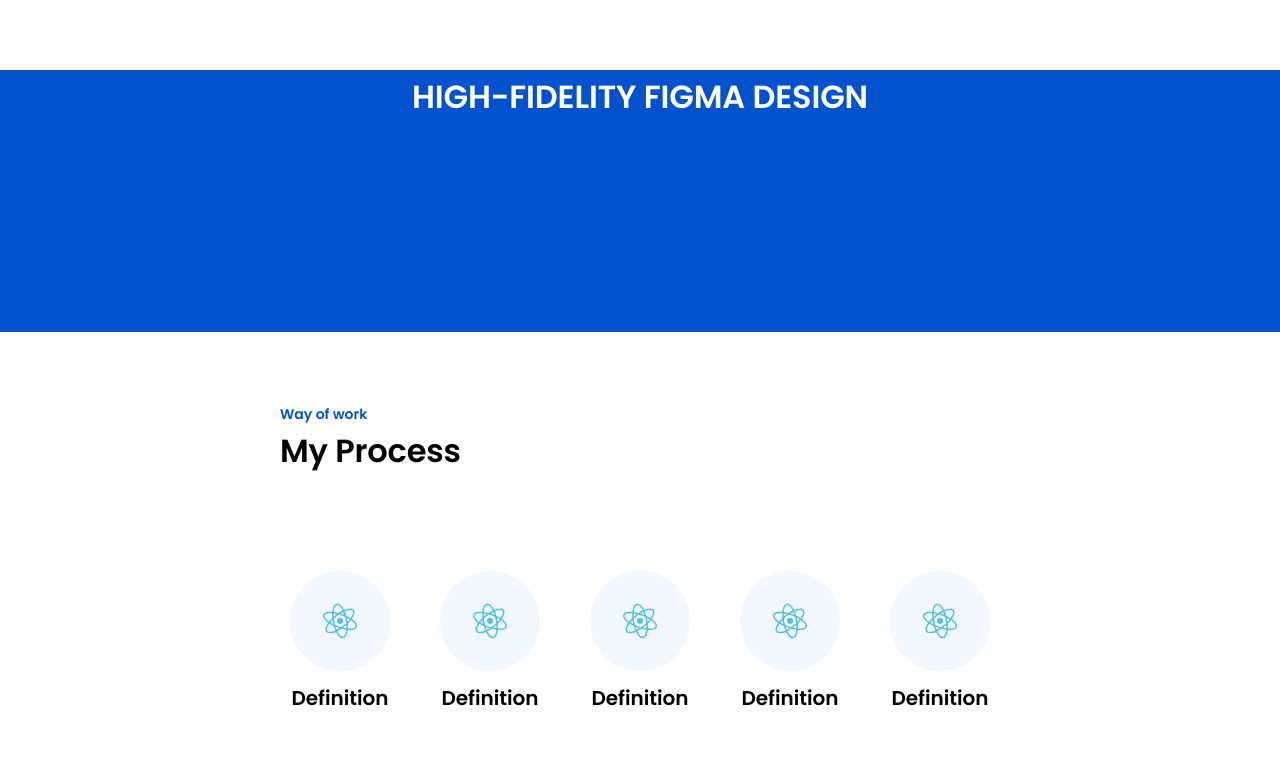
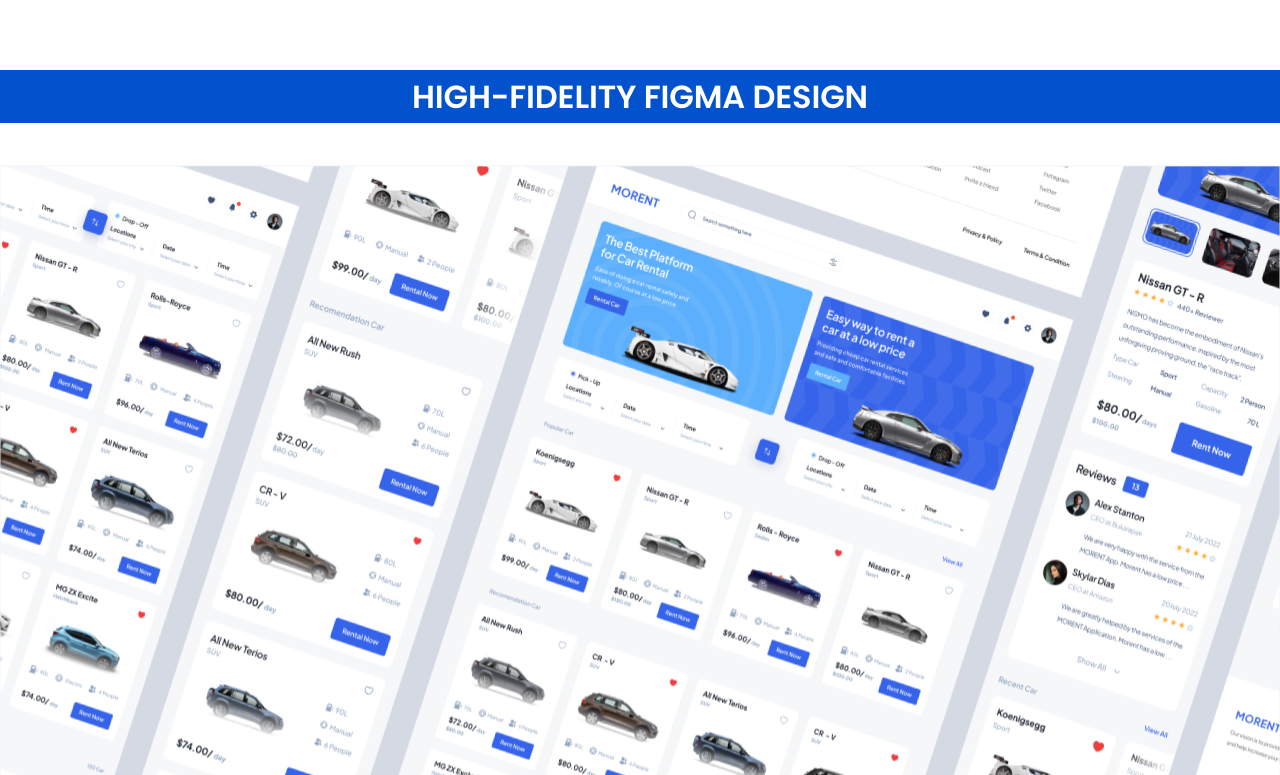
Before and after one commit to austinmargarone/portfolio, a Next.js app: page /projects in a window 1280 px wide. Shown: the part 3145-3920 px from the top of the page. Built offline with nearby package versions, Linux system fonts and the light colour scheme.

Commit message:
fix: Design image _ Still needs work

```diff
--- a/components/projects/Design.tsx
+++ b/components/projects/Design.tsx
@@ -1,3 +1,4 @@
+import Image from "next/image";
 import React from "react";
 
 type Props = {};
@@ -6,14 +7,19 @@
   return (
     <section className="w-full">
       <div className="bg-blue px-[8.56rem] py-[.61rem] dark:bg-blue1">
-        <h4 className="smallbold md:ptitle2 flex justify-center uppercase text-white">
+        <h4 className="smallbold md:ptitle2 flex w-full justify-center uppercase text-white">
           High-Fidelity Figma Design
         </h4>
-        <div className="h-[13.08294rem] w-full">
-          {/* <Image src="/Figma.svg" fill={true} alt="Computer" /> */}
-        </div>
       </div>
-      <div></div>
+      <div>
+        <Image
+          src="/Figma.svg"
+          width={393}
+          height={209}
+          className="h-[209px] w-full grow object-contain md:h-[767px]"
+          alt="Computer"
+        />
+      </div>
     </section>
   );
 };
```
